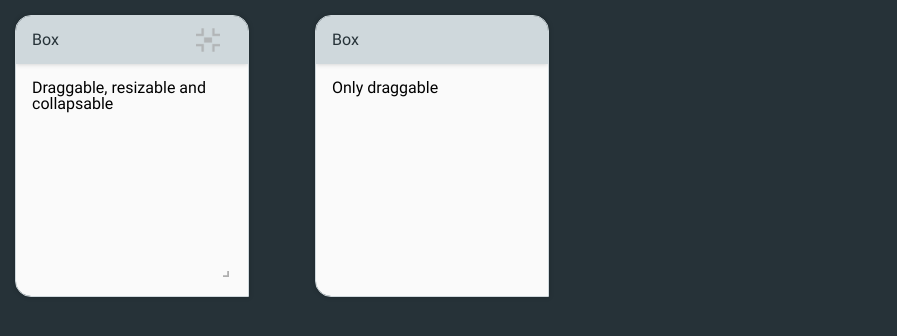
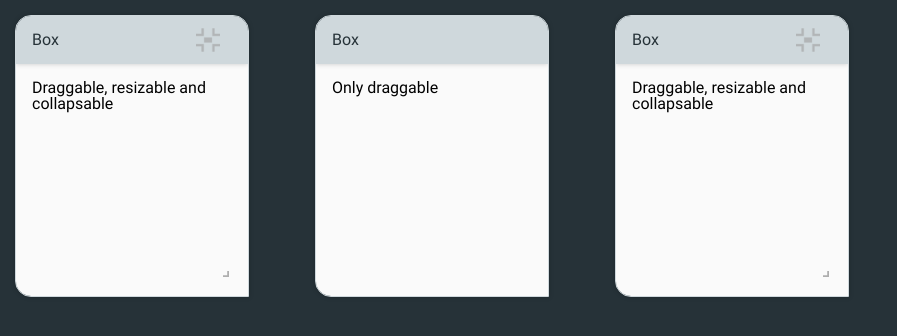
Before and after one commit to iding-ir/typescript-windows, a React (Create React App) app: page / in a window 1280 px wide. Shown: the top 336 px of the page, without its empty margins (0-897 px from the left). Built offline with nearby package versions, Linux system fonts and the light colour scheme.

Commit message:
Change z-index logic

```diff
--- a/src/components/Window.tsx
+++ b/src/components/Window.tsx
@@ -18,6 +18,10 @@ const iWindowsSizes = localStorage.getItem("windowsSizes")
 
 const iWindowsDisplays = localStorage.getItem("windowsDisplays")
   ? JSON.parse(localStorage.getItem("windowsDisplays") as string)
+  : {};
+
+const iWindowsZIndexes = localStorage.getItem("windowsZIndexes")
+  ? JSON.parse(localStorage.getItem("windowsZIndexes") as string)
   : {};
 
 interface Size {
@@ -42,8 +46,6 @@ interface WindowProps {
 }
 
 const Window = (props: WindowProps) => {
-  const { t } = useTranslation();
-
   const {
     name,
     component,
@@ -55,12 +57,14 @@ const Window = (props: WindowProps) => {
     title,
   } = props;
 
-  const { grid, zIndex, setZIndex } = useContext<IWindow>(WindowContext);
+  const { t } = useTranslation();
+
+  const { grid } = useContext<IWindow>(WindowContext);
 
   const [windowsLocations, setWindowsLocations] = useState(iWindowsLocations);
   const [windowsSizes, setWindowsSizes] = useState(iWindowsSizes);
   const [windowsDisplays, setWindowsDisplays] = useState(iWindowsDisplays);
-  const [localZIndex, setLocalZIndex] = useState(zIndex);
+  const [windowsZIndexes, setWindowsZIndexes] = useState(iWindowsZIndexes);
 
   useEffect(() => {
     localStorage.setItem("windowsLocations", JSON.stringify(windowsLocations));
@@ -73,6 +77,10 @@ const Window = (props: WindowProps) => {
   useEffect(() => {
     localStorage.setItem("windowsDisplays", JSON.stringify(windowsDisplays));
   }, [windowsDisplays]);
+
+  useEffect(() => {
+    localStorage.setItem("windowsZIndexes", JSON.stringify(windowsZIndexes));
+  }, [windowsZIndexes]);
 
   const handleDrag = (e: DraggableEvent, data: DraggableData) => {
     setWindowsLocations({
@@ -96,9 +104,13 @@ const Window = (props: WindowProps) => {
   };
 
   const handleZIndex = () => {
-    setZIndex(zIndex + 1);
+    const nums = Object.values(windowsZIndexes).length
+      ? Object.values(windowsZIndexes)
+      : [0];
 
-    setLocalZIndex(zIndex + 2);
+    const zIndex = Math.max(...(nums as number[])) + 1;
+
+    setWindowsZIndexes({ ...windowsZIndexes, [name]: zIndex });
   };
 
   const renderCollapse = () => {
@@ -168,7 +180,7 @@ const Window = (props: WindowProps) => {
       bounds="parent"
       onStop={handleDrag}
     >
-      <div className={classNames} style={{ zIndex: localZIndex }}>
+      <div className={classNames} style={{ zIndex: windowsZIndexes[name] }}>
         {renderHandler()}
 
         {renderBody()}
--- a/src/components/Windows.tsx
+++ b/src/components/Windows.tsx
@@ -1,17 +1,13 @@
-import React, { useState, createContext } from "react";
+import React, { createContext } from "react";
 
 import "./Windows.scss";
 
 export interface IWindow {
   grid: number;
-  zIndex: number;
-  setZIndex: (zIndex: number) => void;
 }
 
 export const WindowContext = createContext<IWindow>({
   grid: 5,
-  zIndex: 1000,
-  setZIndex: () => {},
 });
 
 interface WindowsProps {
@@ -22,12 +18,8 @@ interface WindowsProps {
 const Windows = (props: WindowsProps) => {
   const { items, grid } = props;
 
-  const [zIndex, setZIndex] = useState(items.length);
-
   const value = {
     grid: grid as number,
-    zIndex,
-    setZIndex,
   };
 
   return (
--- a/src/windows.tsx
+++ b/src/windows.tsx
@@ -26,4 +26,15 @@ export const windows: JSX.Element[] = [
     collapsable={false}
     title="box.title"
   />,
+  <Window
+    key="3"
+    name="box-3"
+    component={<Box text="Draggable, resizable and collapsable" />}
+    size={{ w: 200, h: 200 }}
+    location={{ x: 615, y: 15 }}
+    draggable={true}
+    resizable={true}
+    collapsable={true}
+    title="box.title"
+  />,
 ];
```
